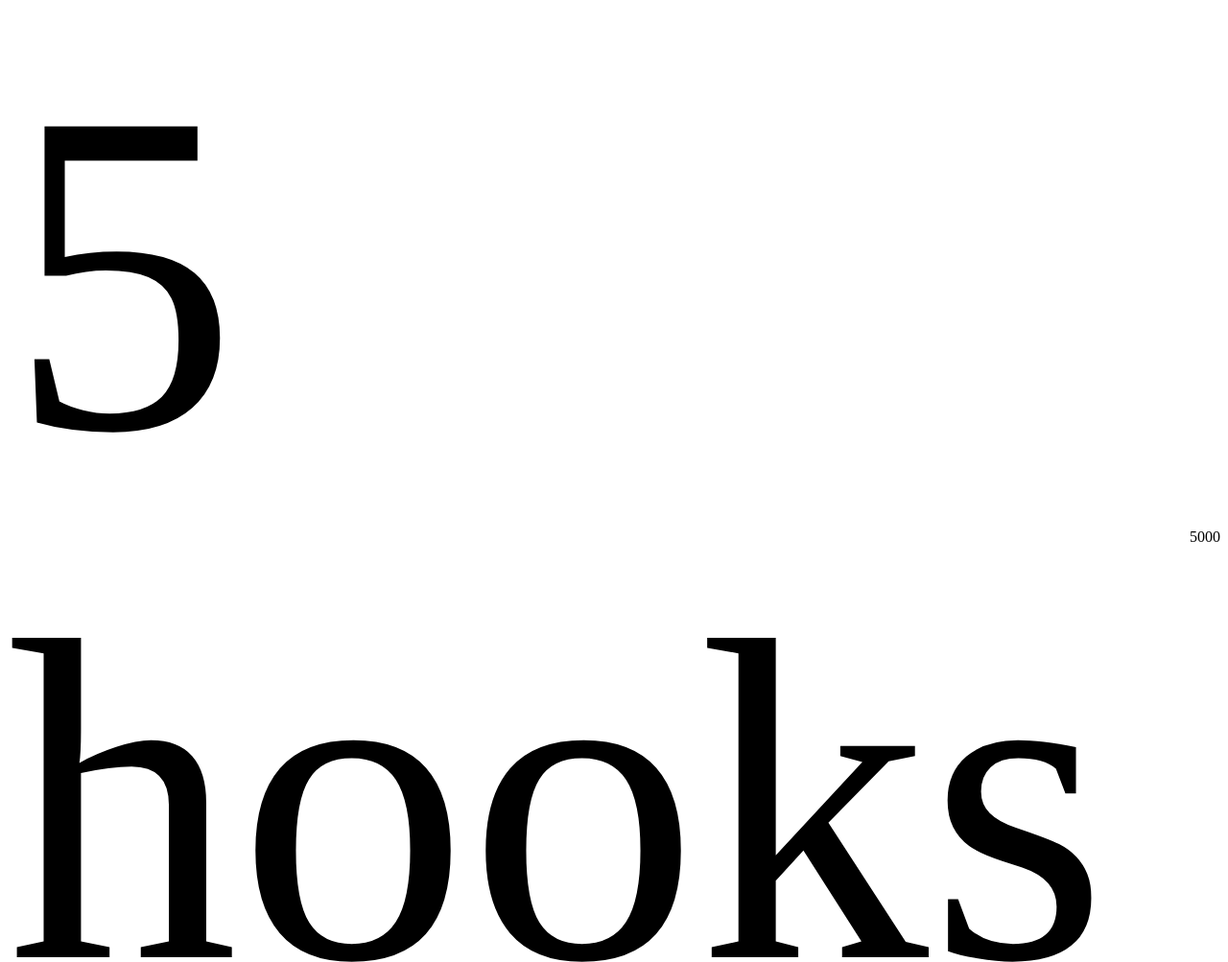
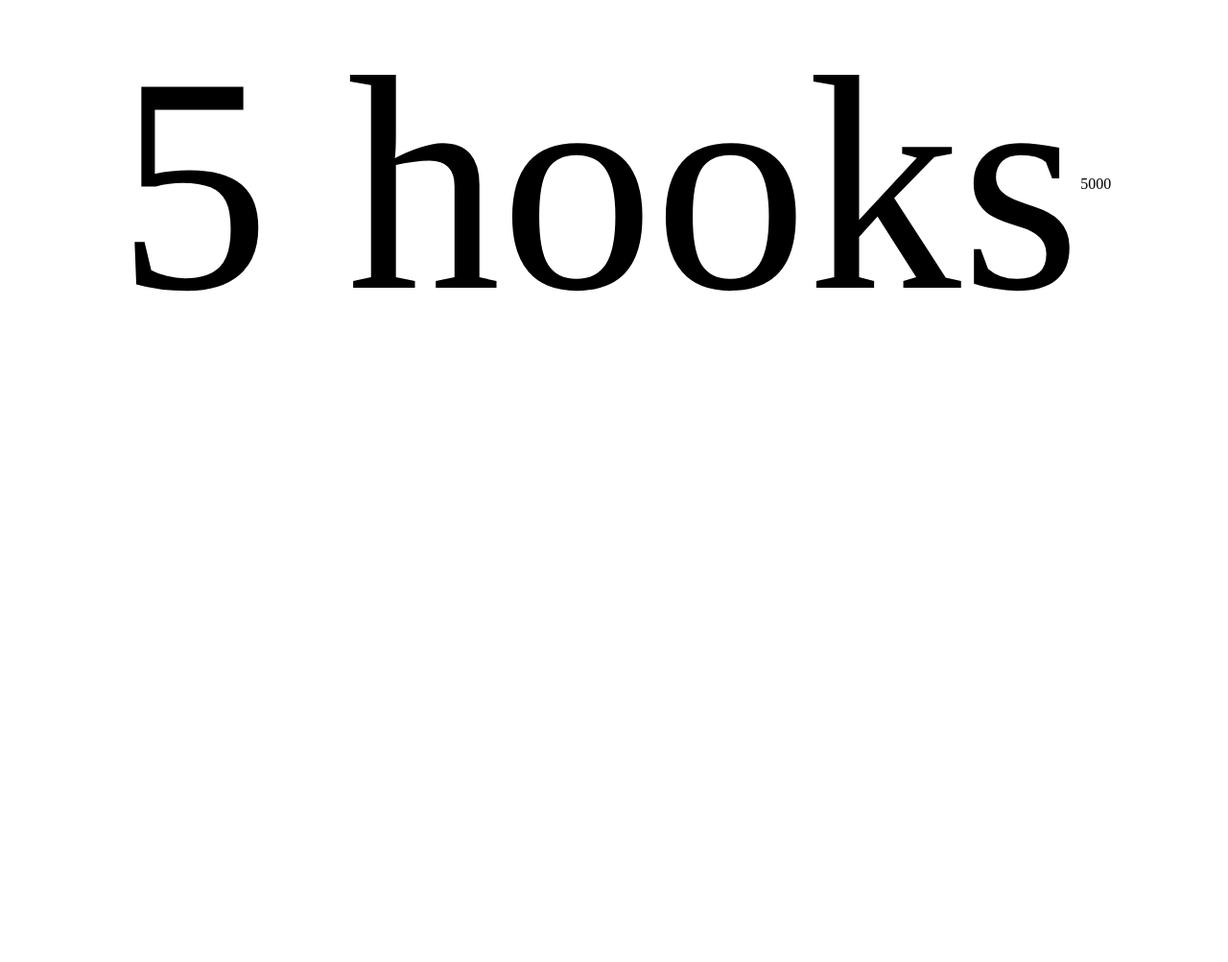
Before and after one commit to drvisiegroep/boxing, a plain HTML site: page index.html in a window 1280 px wide. Shown: the whole page at 96% size. After the commit the page ends 800 px from the top, so only its background shows below. Drawn offline with Linux system fonts and the light colour scheme.

Commit message:
Update style.css

```diff
--- a/style.css
+++ b/style.css
@@ -4,7 +4,7 @@
     justify-content: center;
 }
 .wrapper .combo {
-    font-size: 30rem;
+    font-size: 20rem;
 }
 
 @keyframes grow-animation {
```
